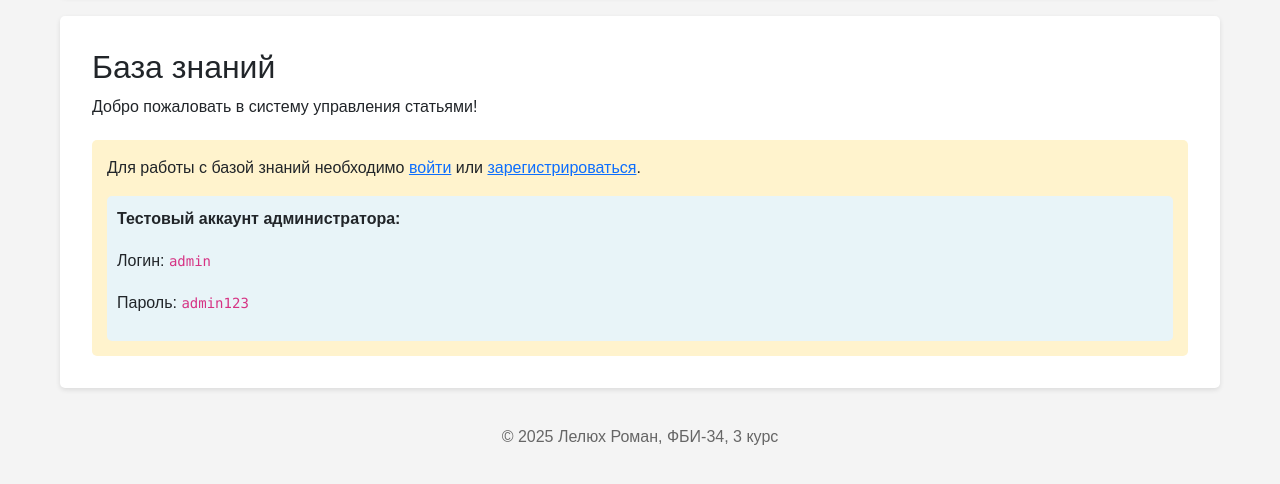
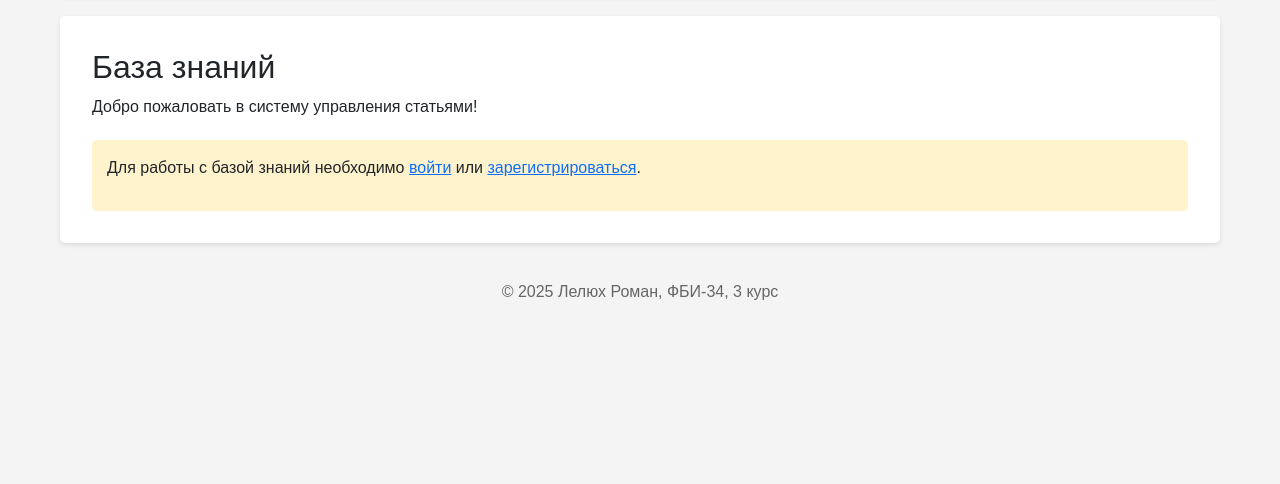
Before and after one commit to Roman302005/web-back-labs, a Flask app: page /lab5 in a window 1280 px wide. Shown: the part 236-720 px from the top of the page. Run offline with Flask 3, Linux system fonts and the light colour scheme; some libraries are stand-ins or nearby versions.

Commit message:
ргз конечные правки2

```diff
--- a/rgz/rgz.py
+++ b/rgz/rgz.py
@@ -14,6 +14,9 @@ try:
     import sqlite3
 except ImportError:
     pass
+
+#admin (admin123)
+
 
 rgz = Blueprint('rgz', __name__)
 
--- a/templates/lab5/lab5.html
+++ b/templates/lab5/lab5.html
@@ -243,11 +243,6 @@
             {% else %}
                 <div style="margin-top: 20px; padding: 15px; background: #fff3cd; border-radius: 5px;">
                     <p>Для работы с базой знаний необходимо <a href="/lab5/login">войти</a> или <a href="/lab5/register">зарегистрироваться</a>.</p>
-                    <div style="margin-top: 15px; padding: 10px; background: #e8f4f8; border-radius: 5px;">
-                        <p><strong>Тестовый аккаунт администратора:</strong></p>
-                        <p>Логин: <code>admin</code></p>
-                        <p>Пароль: <code>admin123</code></p>
-                    </div>
                 </div>
             {% endif %}
         </main>
--- a/templates/rgz/login.html
+++ b/templates/rgz/login.html
@@ -35,9 +35,5 @@
         <a href="/rgz/register">Нет аккаунта? Зарегистрируйтесь</a>
     </div>
 
-    <div style="text-align: center; margin-top: 30px; padding: 15px; background: #fff3cd; border-radius: 5px;">
-        <h3>Тестовый аккаунт администратора:</h3>
-        <p><strong>Логин:</strong> admin</p>
-        <p><strong>Пароль:</strong> admin123</p>
     </div>
 {% endblock %}
```
